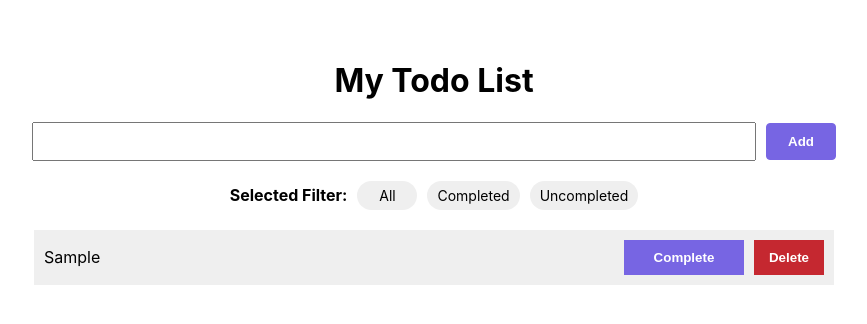
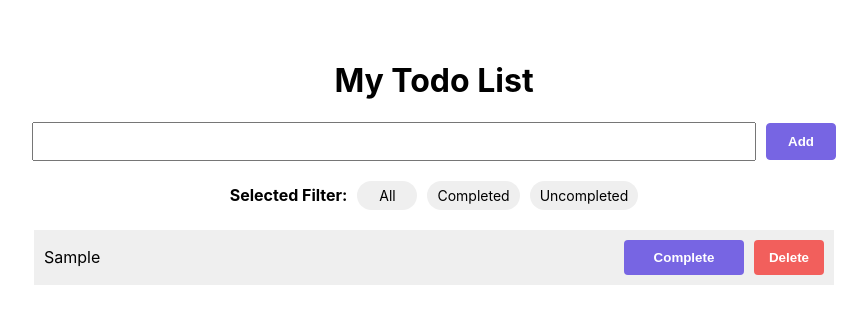
Before and after one commit to babybunn/todo-app-react, a React (Create React App) app: page / in a window 1280 px wide. Both pictures are taken after typing "Sample" into the empty fields and a click on the button "Add". Shown: the top 324 px of the page, without its empty margins (206-1073 px from the left). Built offline with nearby package versions, Linux system fonts and the light colour scheme.

Commit message:
change button radius :lipstick:

```diff
--- a/src/index.css
+++ b/src/index.css
@@ -50,6 +50,7 @@ li.todo-item.completed .todo-txt {
   outline: none !important;
   padding: 10px 15px;
   font-weight: bold;
+  border-radius: 4px;
 }
 
 .todo-item .actions button:not(:last-child) {
@@ -63,7 +64,7 @@ li.todo-item.completed .todo-txt {
 }
 
 .btn-delete {
-  background-color: #c52830;
+  background-color: #F25F5C;
   color: #FFF;
 }
 
```
